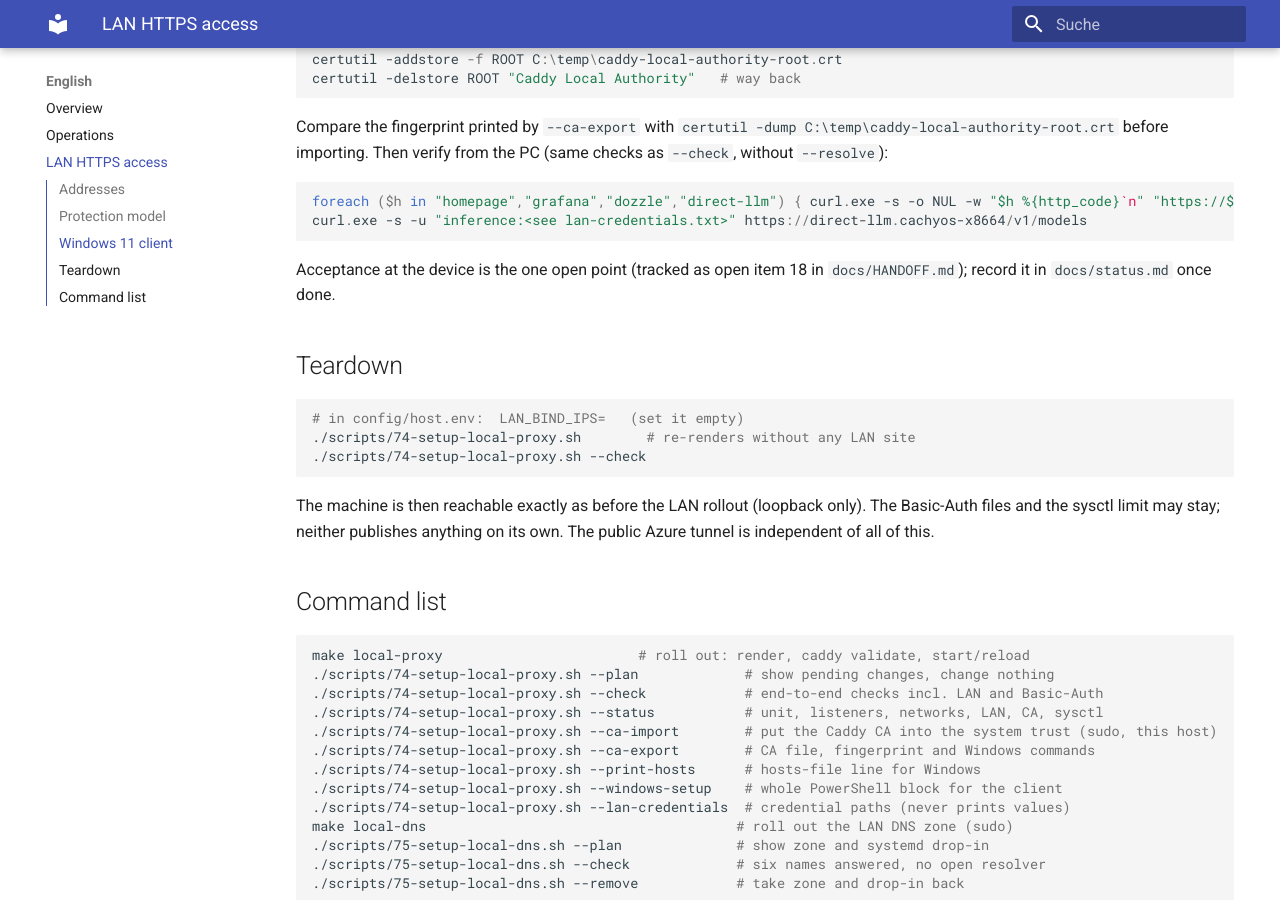
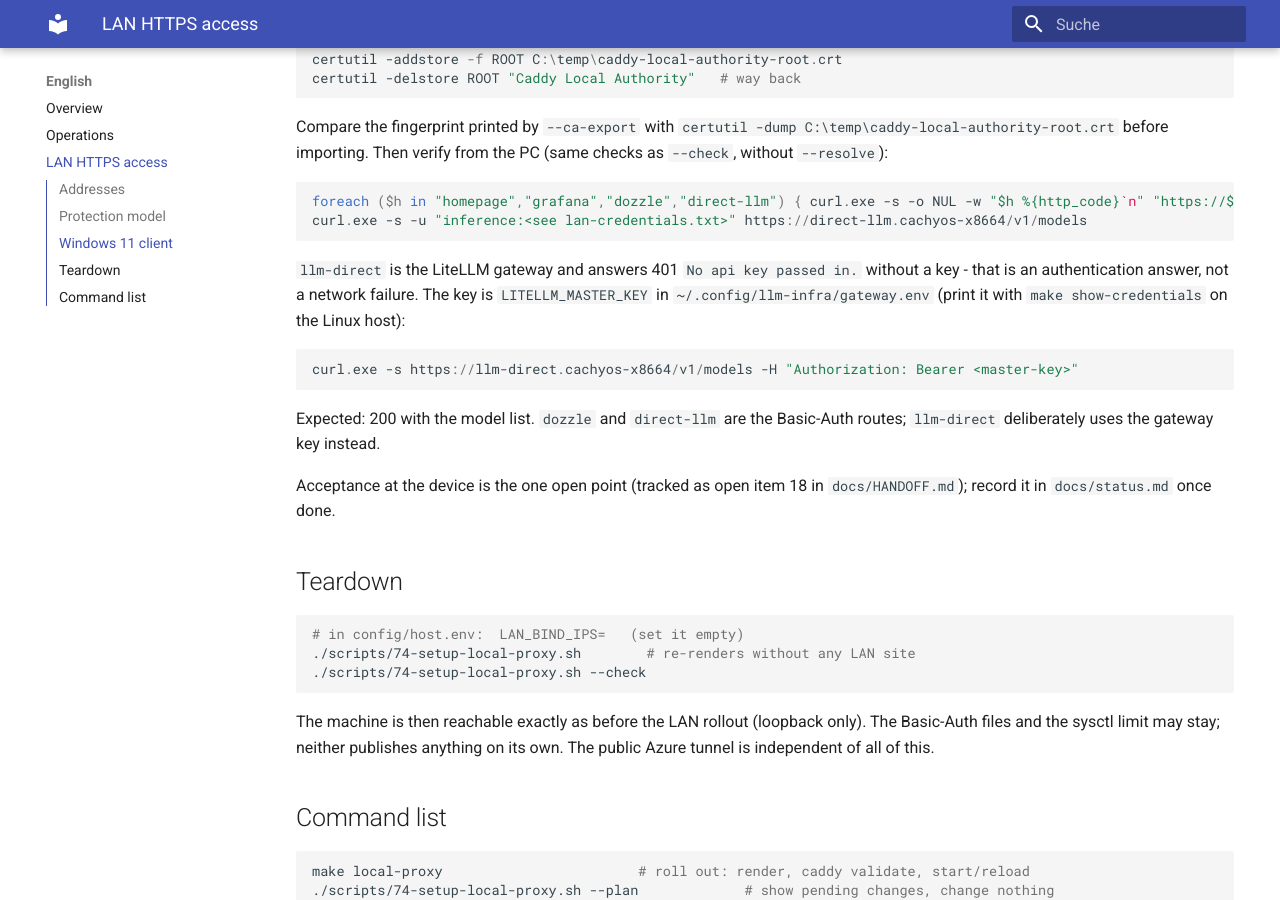
Before and after one commit to thomasdenk79-cyber/llm-infra-setup, an MkDocs documentation site: the page built from docs/en/lan-access.md, in a window 1280 px wide and 900 px high, scrolled down 2135 px. Built offline with MkDocs 1.6.1 and Material for MkDocs 9.7.7, drawn with Linux system fonts in a browser that asks for light colours.

Commit message:
Distinguish gateway key 401 from Basic-Auth 401 in the docs
A 401 with "Authentication Error, No api key passed in." on llm-direct or
littlem is an authentication answer: route, DNS and TLS are fine, the
LiteLLM gateway just wants Authorization: Bearer. Measured from the host:
llm-direct /v1/models with the master key returns 200 and the model list,
without it 401; direct-llm returns 401 without Basic-Auth and 200 with it.
Those were documented nowhere, so the answer looked like a broken
connection.

Adds the troubleshooting row (key path plus make show-credentials), the
authenticated examples for both kinds in docs/en/lan-access.md, and step 4b
in the Windows checklist with Read-Host prompts so no key ever lands in a
file, report or commit.

Co-authored-by: Copilot <223556219+Copilot@users.noreply.github.com>

````diff
--- a/docs/en/lan-access.md
+++ b/docs/en/lan-access.md
@@ -106,6 +106,18 @@ foreach ($h in "homepage","grafana","dozzle","direct-llm") { curl.exe -s -o NUL
 curl.exe -s -u "inference:<see lan-credentials.txt>" https://direct-llm.cachyos-x8664/v1/models
 ```
 
+`llm-direct` is the LiteLLM gateway and answers 401 `No api key passed in.`
+without a key - that is an authentication answer, not a network failure. The key
+is `LITELLM_MASTER_KEY` in `~/.config/llm-infra/gateway.env` (print it with
+`make show-credentials` on the Linux host):
+
+```powershell
+curl.exe -s https://llm-direct.cachyos-x8664/v1/models -H "Authorization: Bearer <master-key>"
+```
+
+Expected: 200 with the model list. `dozzle` and `direct-llm` are the Basic-Auth
+routes; `llm-direct` deliberately uses the gateway key instead.
+
 Acceptance at the device is the one open point (tracked as open item 18 in
 `docs/HANDOFF.md`); record it in `docs/status.md` once done.
 
````
Also changed, not shown: docs/troubleshooting.md (+1 -0 lines), handover/WIN-LAN-HANDOVER.md (+6 -3 lines), handover/WIN-LAN-TODO.md (+25 -0 lines).
